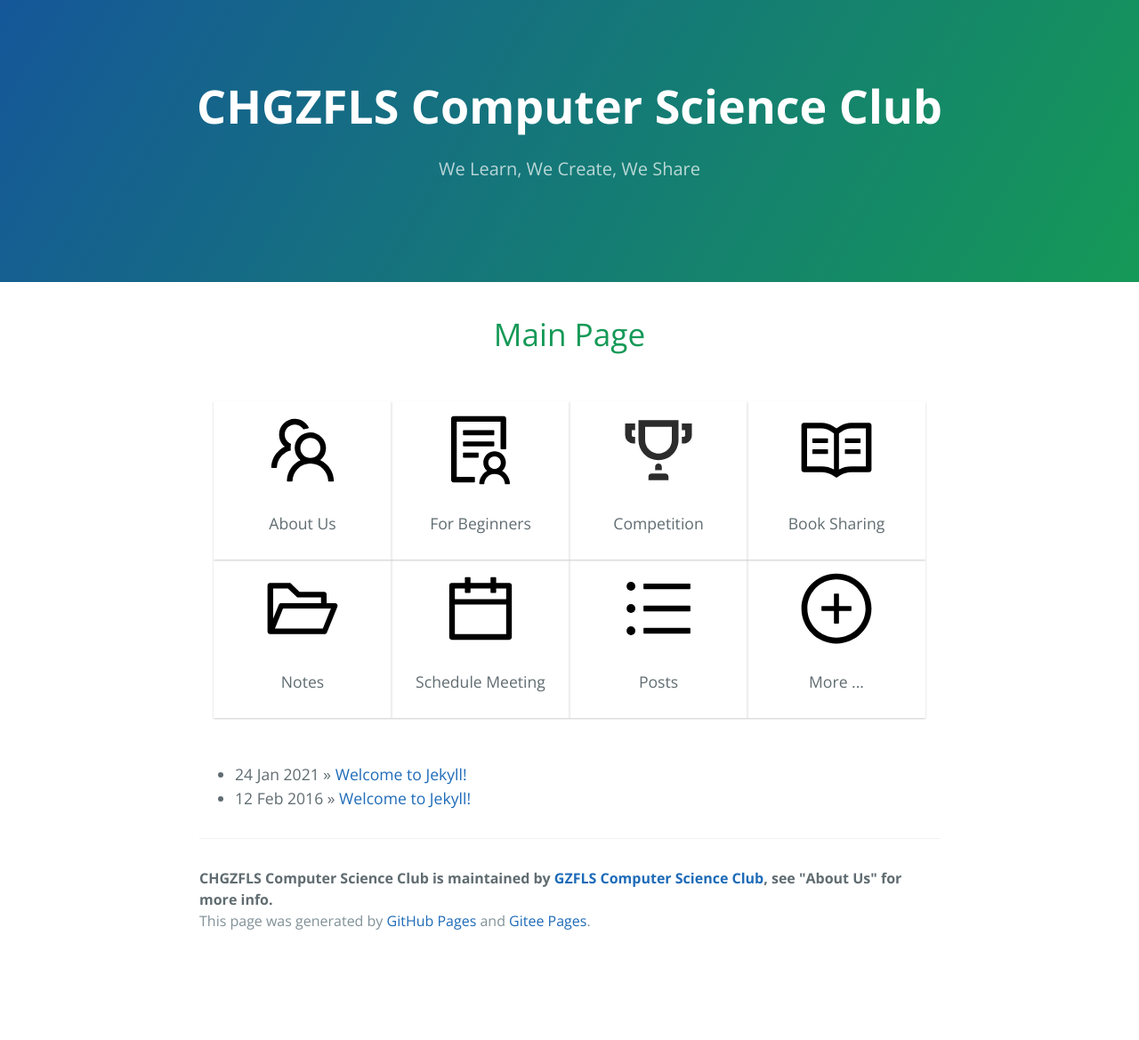
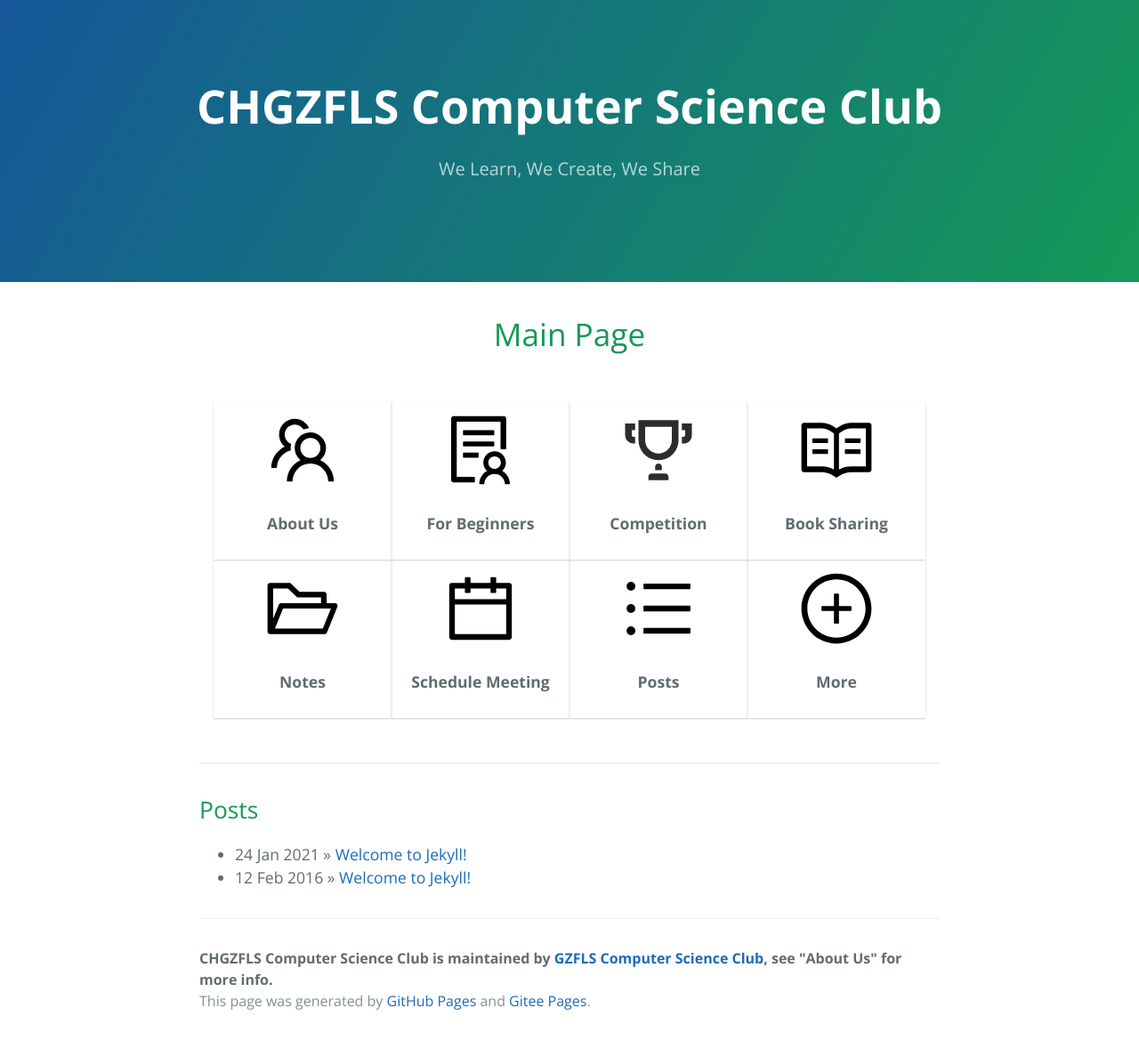
Before and after one commit to MarkChenYutian/gwcsclub, a Jekyll site: the page built from index.md, in a window 1280 px wide. Shown: the whole page at 89% size. Built offline with Jekyll 4.4.1, drawn with Linux system fonts in a browser that asks for light colours; before the commit the page ends 1079 px from its top, so only the background shows below that.

Commit message:
Update Main Page

```diff
--- a/css/personalize.css
+++ b/css/personalize.css
@@ -15,10 +15,9 @@
 /* On mouse-over, add a deeper shadow */
 .card:hover {
     transition: 0.5s;
-    background-color: #159995;
-    color: rgba(255, 255, 255, 0.8);
+    background-color: #027bd8;
+    color: rgba(255, 255, 255, 0.9);
     box-shadow: 0 8px 16px 0 rgba(0, 0, 0, 0.4);
-    text-decoration: none;
 }
 
 /* A Flex Container */
--- a/index.md
+++ b/index.md
@@ -8,38 +8,42 @@ title: {{ site.name }}
 <div class="card-box">
   <div class="card">
     <img src="{{ site.baseurl }}/assets/aboutUs.svg" height="50%" width="50%"/>
-    <p>About Us</p>
+    <p><strong>About Us</strong></p>
   </div>
   <div class="card">
     <img src="{{ site.baseurl }}/assets/toBeginners.svg" height="50%" width="50%"/>
-    <p>For Beginners</p>
+    <p><strong>For Beginners</strong></p>
   </div>
   <div class="card">
     <img src="{{ site.baseurl }}/assets/competition.svg" height="50%" width="50%"/>
-    <p>Competition</p>
+    <p><strong>Competition</strong></p>
   </div>
   <div class="card">
     <img src="{{ site.baseurl }}/assets/bookSharing.svg" height="50%" width="50%"/>
-    <p>Book Sharing</p>
+    <p><strong>Book Sharing</strong></p>
   </div>
   <div class="card">
     <img src="{{ site.baseurl }}/assets/notes.svg" height="50%" width="50%"/>
-    <p>Notes</p>
+    <p><strong>Notes</strong></p>
   </div>
   <div class="card">
     <img src="{{ site.baseurl }}/assets/meetTA.svg" height="50%" width="50%"/>
-    <p>Schedule Meeting</p>
+    <p><strong>Schedule Meeting</strong></p>
   </div>
   <div class="card">
     <img src="{{ site.baseurl }}/assets/column.svg" height="50%" width="50%"/>
-    <p>Posts</p>
+    <p><strong>Posts</strong></p>
   </div>
 
   <div class="card">
     <img src="{{ site.baseurl }}/assets/more.svg" height="50%" width="50%"/>
-    <p>More ...</p>
+    <p><strong>More</strong></p>
   </div>
 </div>
+
+---
+
+## Posts
 
 <ul class="posts">
     {% for post in site.posts %}
```
Also changed, not shown: README.md.
